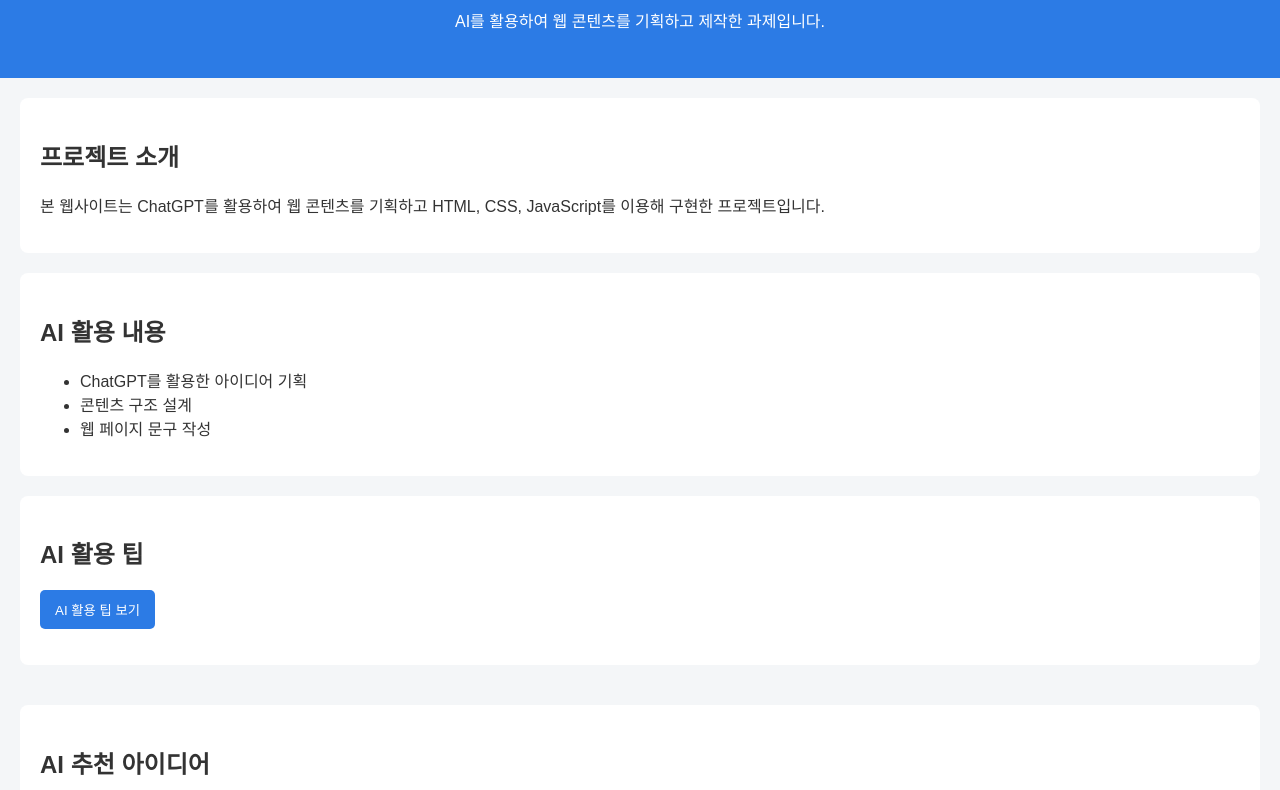
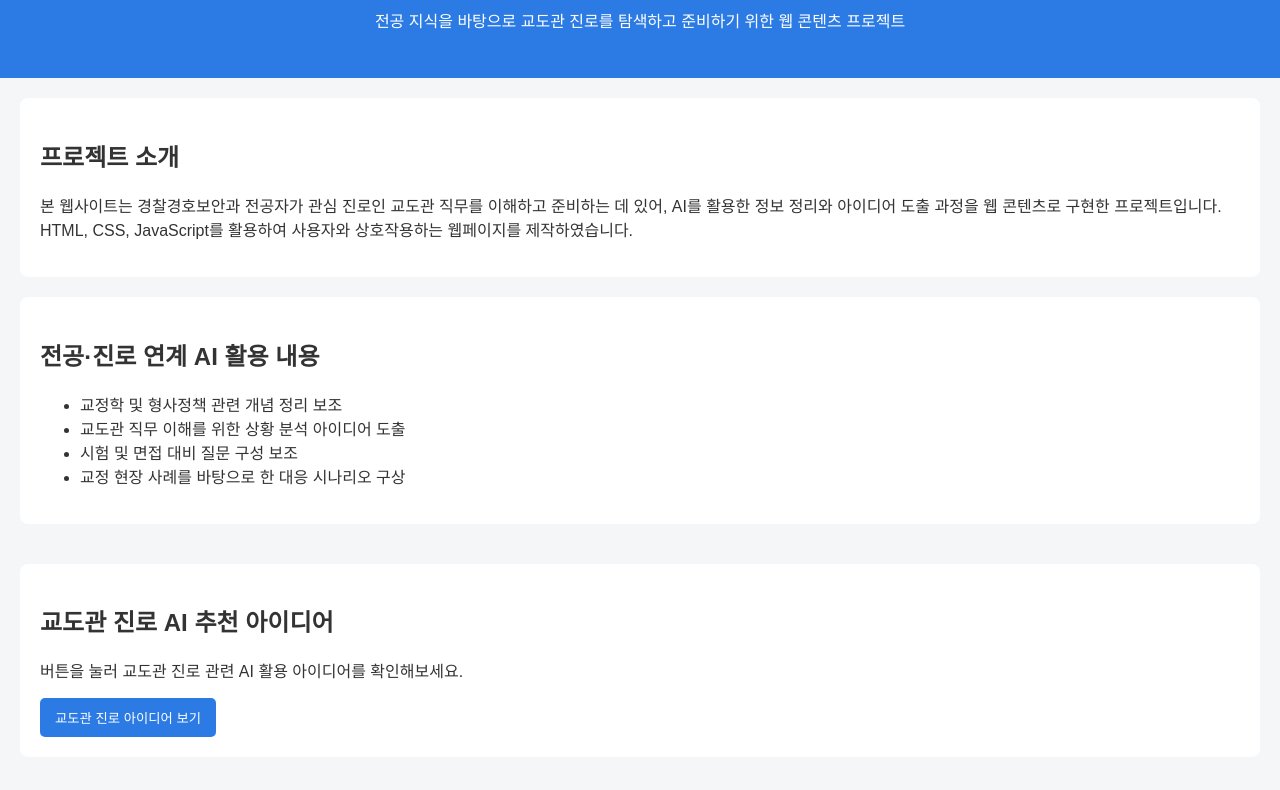
Before and after one commit to nakyeong0046/ai-web-project, a plain HTML site: page index.html in a window 1280 px wide. Shown: the part 111-901 px from the top of the page. Drawn offline with Linux system fonts and the light colour scheme.

Commit message:
Update index.html

```diff
--- a/index.html
+++ b/index.html
@@ -2,51 +2,50 @@
 <html lang="ko">
 <head>
   <meta charset="UTF-8">
-  <title>AI 활용 웹 콘텐츠 제작 프로젝트</title>
+  <title>경찰경호보안과 전공자를 위한 교도관 진로 AI 활용 콘텐츠</title>
   <link rel="stylesheet" href="style.css">
 </head>
+
 <body>
 
-  <header>
-    <h1>ChatGPT를 활용한 웹 콘텐츠 제작 프로젝트</h1>
-    <p>AI를 활용하여 웹 콘텐츠를 기획하고 제작한 과제입니다.</p>
+<header class="hero">
+  <h1>경찰경호보안과 전공자를 위한 교도관 진로 AI 활용 콘텐츠</h1>
+  <p>전공 지식을 바탕으로 교도관 진로를 탐색하고 준비하기 위한 웹 콘텐츠 프로젝트</p>
 </header>
 
 <section>
   <h2>프로젝트 소개</h2>
   <p>
-      본 웹사이트는 ChatGPT를 활용하여 웹 콘텐츠를 기획하고
-      HTML, CSS, JavaScript를 이용해 구현한 프로젝트입니다.
+    본 웹사이트는 경찰경호보안과 전공자가 관심 진로인 교도관 직무를 이해하고 준비하는 데 있어,
+    AI를 활용한 정보 정리와 아이디어 도출 과정을 웹 콘텐츠로 구현한 프로젝트입니다.
+    HTML, CSS, JavaScript를 활용하여 사용자와 상호작용하는 웹페이지를 제작하였습니다.
   </p>
 </section>
 
 <section>
-    <h2>AI 활용 내용</h2>
+  <h2>전공·진로 연계 AI 활용 내용</h2>
   <ul>
-      <li>ChatGPT를 활용한 아이디어 기획</li>
-      <li>콘텐츠 구조 설계</li>
-      <li>웹 페이지 문구 작성</li>
+    <li>교정학 및 형사정책 관련 개념 정리 보조</li>
+    <li>교도관 직무 이해를 위한 상황 분석 아이디어 도출</li>
+    <li>시험 및 면접 대비 질문 구성 보조</li>
+    <li>교정 현장 사례를 바탕으로 한 대응 시나리오 구상</li>
   </ul>
 </section>
 
-  <section>
-    <h2>AI 활용 팁</h2>
-    <button onclick="showTip()">AI 활용 팁 보기</button>
-    <p id="tip"></p>
-  </section>
-
 <section style="margin-top:40px;">
-  <h2>AI 추천 아이디어</h2>
-  <p id="aiResult">버튼을 눌러 AI 추천 아이디어를 확인해보세요.</p>
-  <button onclick="showIdea()">AI 추천 보기</button>
+  <h2>교도관 진로 AI 추천 아이디어</h2>
+  <p id="aiResult">버튼을 눌러 교도관 진로 관련 AI 활용 아이디어를 확인해보세요.</p>
+  <button onclick="showIdea()">교도관 진로 아이디어 보기</button>
 </section>
 
 <script>
   function showIdea() {
     const ideas = [
-      "AI를 활용한 콘텐츠 기획 도우미 웹페이지",
-      "사용자 목적에 맞는 AI 활용 사례 추천",
-      "AI를 활용한 학습 정리 및 요약 페이지"
+      "교정 현장 상황별 수용자 대응 시뮬레이션 아이디어",
+      "교도관 면접 대비 상황 질문 생성 및 답변 연습",
+      "교정학 핵심 개념을 요약해주는 학습 보조 도구",
+      "수용자 관리 및 교정 프로그램 사례 분석 아이디어",
+      "교도관 직무 이해를 돕는 가상 상황 시나리오 구성"
     ];
 
     const randomIdea = ideas[Math.floor(Math.random() * ideas.length)];
@@ -55,9 +54,8 @@
 </script>
 
 <footer>
-    <p>제작자: 나경</p>
+  <p>제작자: 나경 (경찰경호보안과)</p>
 </footer>
 
-  <script src="script.js"></script>
 </body>
 </html>
```
Lines whose indentation alone changed are shown as unchanged.
